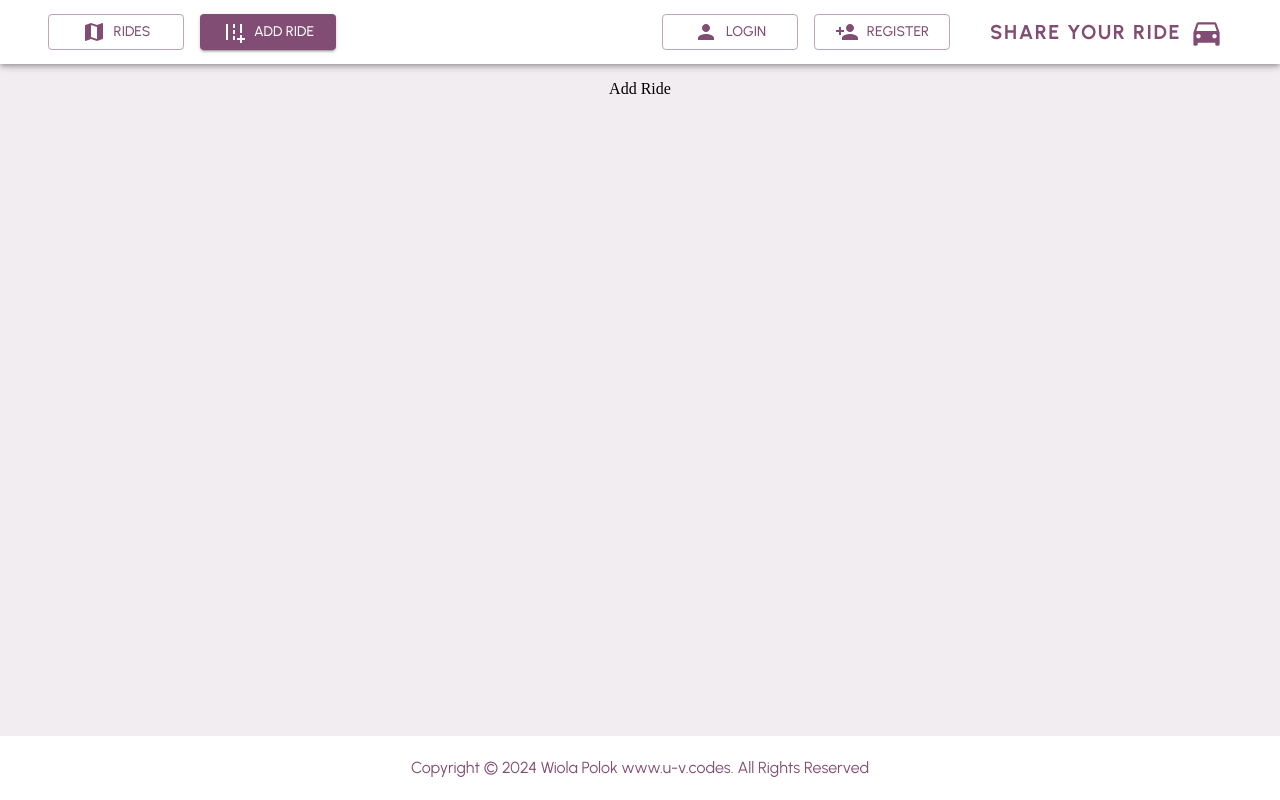
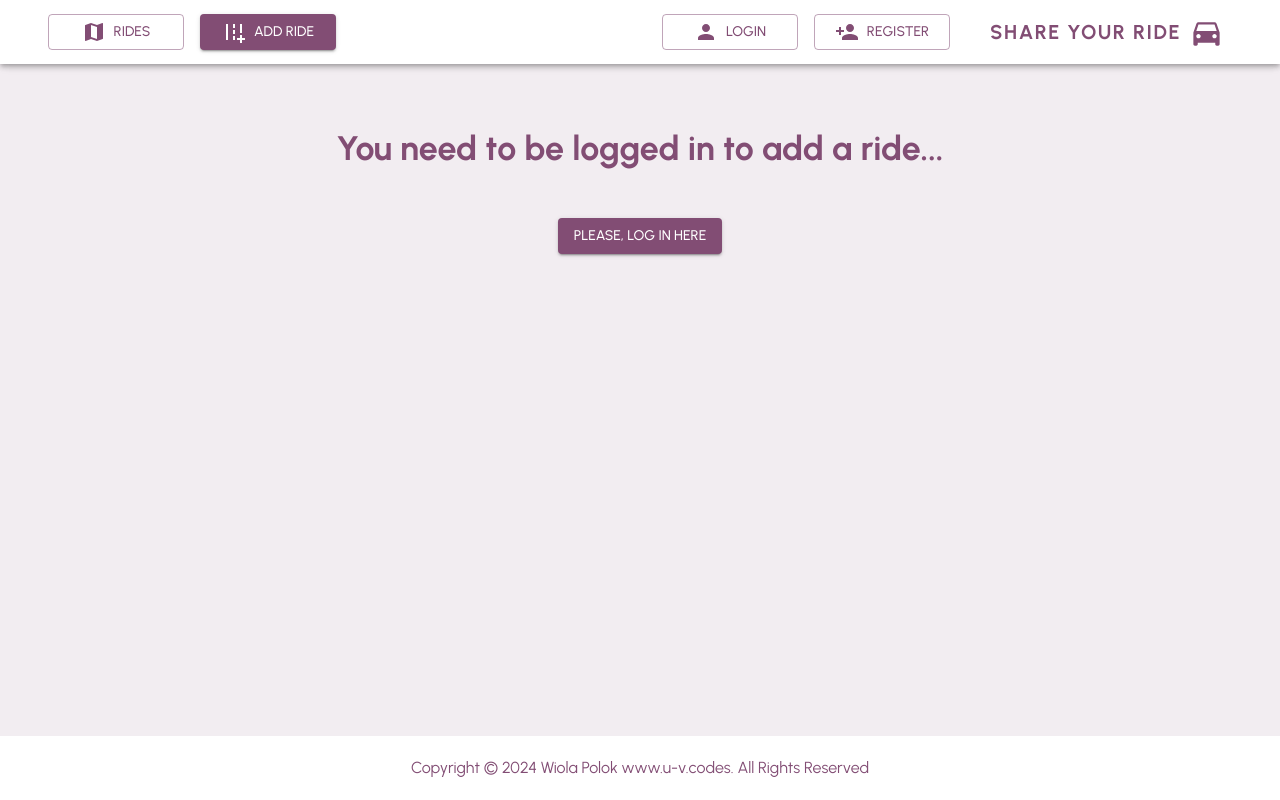
Before and after one commit to Wiolinek/microservice-architecture, a React (Vite) app in the folder client/: page /add-ride in a window 1280 px wide. Built offline with nearby package versions, Linux system fonts and the light colour scheme.

Commit message:
AddRide page banner when user not logged in

```diff
--- a/client/src/pages/AddRide.tsx
+++ b/client/src/pages/AddRide.tsx
@@ -1,10 +1,22 @@
+import { Link } from 'react-router-dom';
 import PageWrapper from '@layouts/PageWrapper';
 import Stack from '@mui/material/Stack';
+import Button from '@mui/material/Button';
+import Banner from '@layouts/Banner';
 
 const AddRide = () => {
   return (
     <PageWrapper>
-      <Stack spacing={2}>Add Ride</Stack>
+      <Stack direction="column" alignItems="center" spacing={6}>
+        <Banner subtitle="You need to be logged in to add a ride..." />
+      </Stack>
+      <Stack direction="row" alignItems="center" justifyContent="flex-start" spacing={6} style={{ marginTop: 48 }}>
+        <Link to="/login" style={{ alignSelf: 'self-start' }}>
+          <Button variant={'contained'} size="medium" sx={{ color: 'primary.light', backgroundColor: 'primary.main' }}>
+            Please, log in here
+          </Button>
+        </Link>
+      </Stack>
     </PageWrapper>
   );
 };
```
